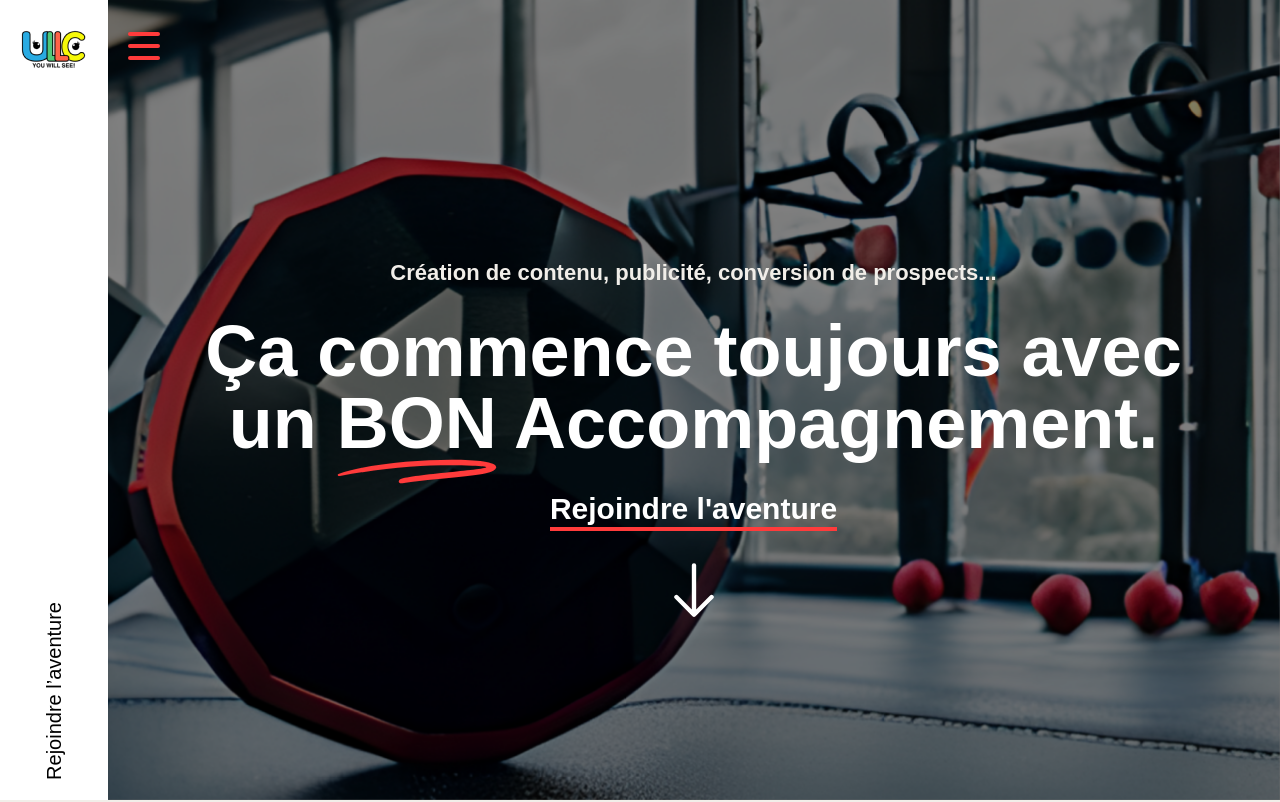
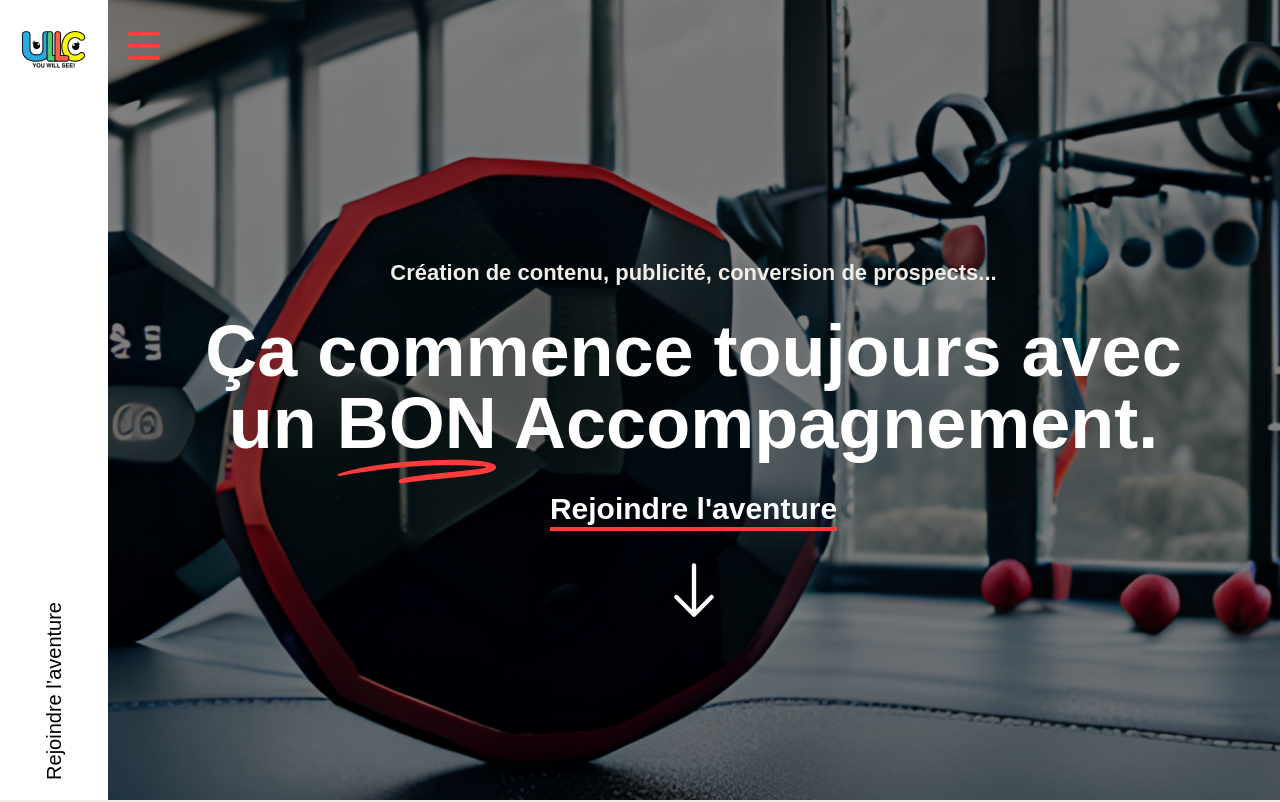
Before and after one commit to devahmedabdo/ULLC, an Angular app: page / in a window 1280 px wide. Shown: the top 802 px of the page. Built offline with nearby package versions, Linux system fonts and the light colour scheme.

Commit message:
add new text

```diff
--- a/src/app/views/home/home.component.html
+++ b/src/app/views/home/home.component.html
@@ -3,10 +3,10 @@
     class="md:px-20 h-full md:ml-[107px] w-full md:w-fit  flex flex-col text-center justify-center text-white gap-8 items-center absolute top-0 left-0 bg-black bg-opacity-50">
     <swiper-container autoplay="true" speed="500" class="absolute w-full h-full top-0 left-0 -z-10" loop="true">
       <swiper-slide>
-        <img class="h-full w-full object-cover" src="assets/main/landing-1.png" alt="">
+        <img class="h-full w-full object-cover object-[20%]" src="assets/main/landing-1.png" alt="">
       </swiper-slide>
       <swiper-slide>
-        <img class="h-full w-full object-cover" src="assets/main/landing-2.png" alt="">
+        <img class="h-full w-full object-cover object-[20%]" src="assets/main/landing-2.png" alt="">
       </swiper-slide>
     </swiper-container>
 
@@ -25,7 +25,7 @@
   </div>
 </div>
 <div class="md:px-20 px-5  about-us p-20">
-  <div class="border md:p-12 p-2 py-8 relative">
+  <div class="border md:p-12   py-8 relative">
     <img class="absolute top-0 -translate-y-1/2 w-10 left-11" src="assets/main/vector.svg" alt="">
     <h2 class="font-bold text-lg md:text-4xl text-center leading-6 md:leading-normal">
       ATTEIGNEZ L'EXCELLENCE ET <span class="underline-img"> <img src="assets/main/underline2.svg" alt="">
@@ -35,7 +35,7 @@
       faille pour vos projets.
     </h2>
     <a href="#"
-      class="bg-primary text-white text-xs md:text-lg p-4 font-semibold md:p-8 mx-auto rounded-full block w-fit mt-10">Rejoindre
+      class="bg-primary min-w-max text-white text-xs md:text-lg p-4 font-semibold md:p-8 mx-auto rounded-full block w-fit mt-10">Rejoindre
       l'aventure</a>
   </div>
 </div>
```
